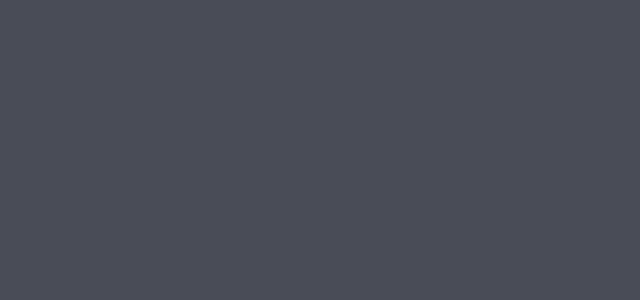
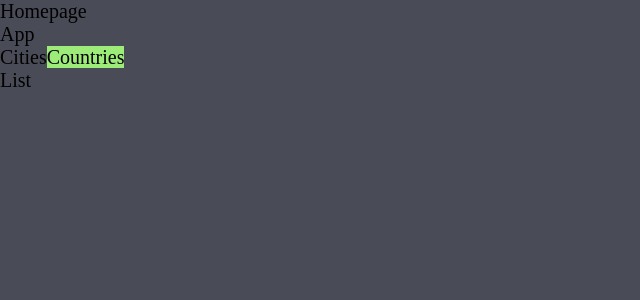
Before and after one commit to jadewapi/VOYAGE-VAULT-REACT-VITE, a React (Vite) app: page /mainApp/countries in a window 1280 px wide. Before the commit this address had no page. Shown: the top 300 px of the page, without its empty margins (0-640 px from the left). Built offline with nearby package versions, Linux system fonts and the light colour scheme.

Commit message:
Route nesting test implementation

```diff
--- a/src/App.jsx
+++ b/src/App.jsx
@@ -1,4 +1,11 @@
-import { BrowserRouter, Routes, Route, NavLink } from "react-router-dom";
+import {
+  BrowserRouter,
+  Routes,
+  Route,
+  NavLink,
+  Link,
+  Outlet,
+} from "react-router-dom";
 import "./style.css";
 
 function App() {
@@ -9,6 +16,11 @@ function App() {
         <Route path="/homepage" element={<Homepage />} />
         <Route path="/pricing" element={<Pricing />} />
         <Route path="/login" element={<Login />} />
+        <Route path="mainApp" element={<MainApp />}>
+          <Route index element={<MainAppCities />} />
+          <Route path="cities" element={<MainAppCities />} />
+          <Route path="countries" element={<MainAppList />} />
+        </Route>
       </Routes>
     </BrowserRouter>
   );
@@ -54,7 +66,48 @@ function Login() {
   return (
     <>
       <Navbar />
-      <div style={{ backgroundColor: "red" }}>Login</div>
+      <div style={{ backgroundColor: "red" }}>
+        <p>Login</p>
+        <Link to="/mainApp">Login</Link>
+      </div>
+    </>
+  );
+}
+
+function MainAppNav() {
+  return (
+    <>
+      <NavLink to="/mainApp/cities">Cities</NavLink>
+      <NavLink to="/mainApp/countries">Countries</NavLink>
+    </>
+  );
+}
+
+function MainApp() {
+  return (
+    <>
+      <div>
+        <Link to="/homepage">Homepage</Link>
+        <p>App</p>
+        <MainAppNav />
+        <Outlet />
+      </div>
+    </>
+  );
+}
+
+function MainAppCities() {
+  return (
+    <>
+      <div>Cities</div>
+    </>
+  );
+}
+
+function MainAppList() {
+  return (
+    <>
+      <div>List</div>
     </>
   );
 }
--- a/src/style.css
+++ b/src/style.css
@@ -13,6 +13,10 @@ a {
   color: black;
 }
 
+p > a {
+  background-color: aliceblue;
+}
+
 a.active {
   background-color: #9dec79;
 }
```
